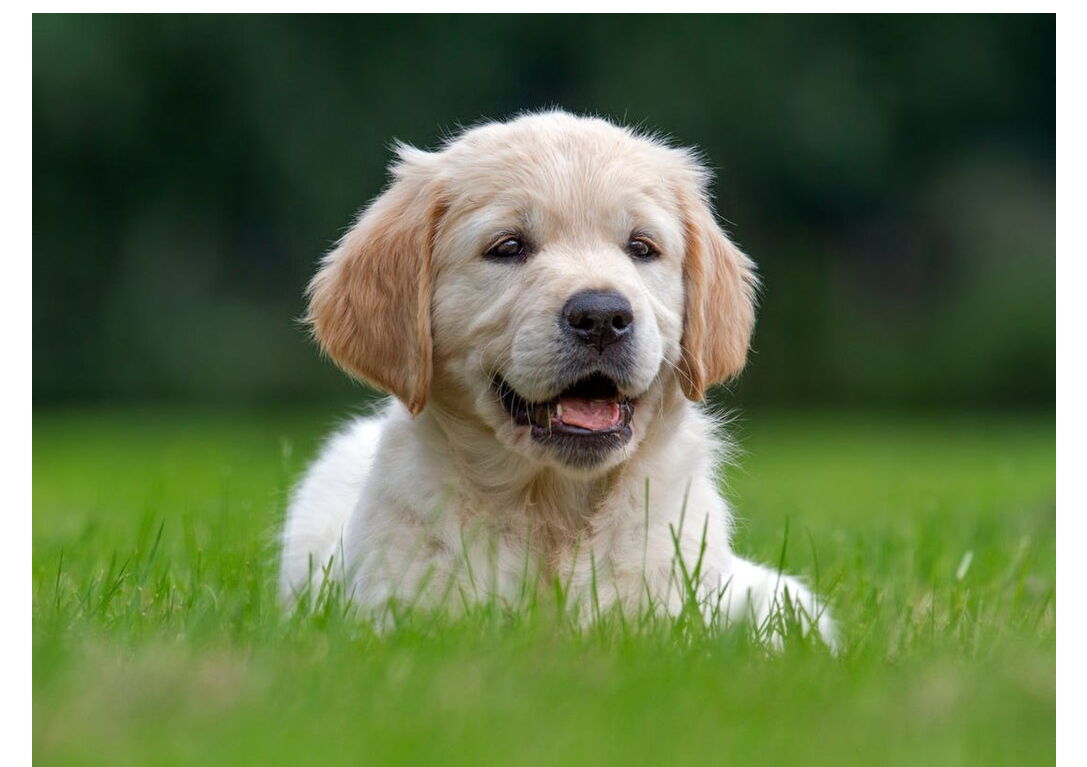
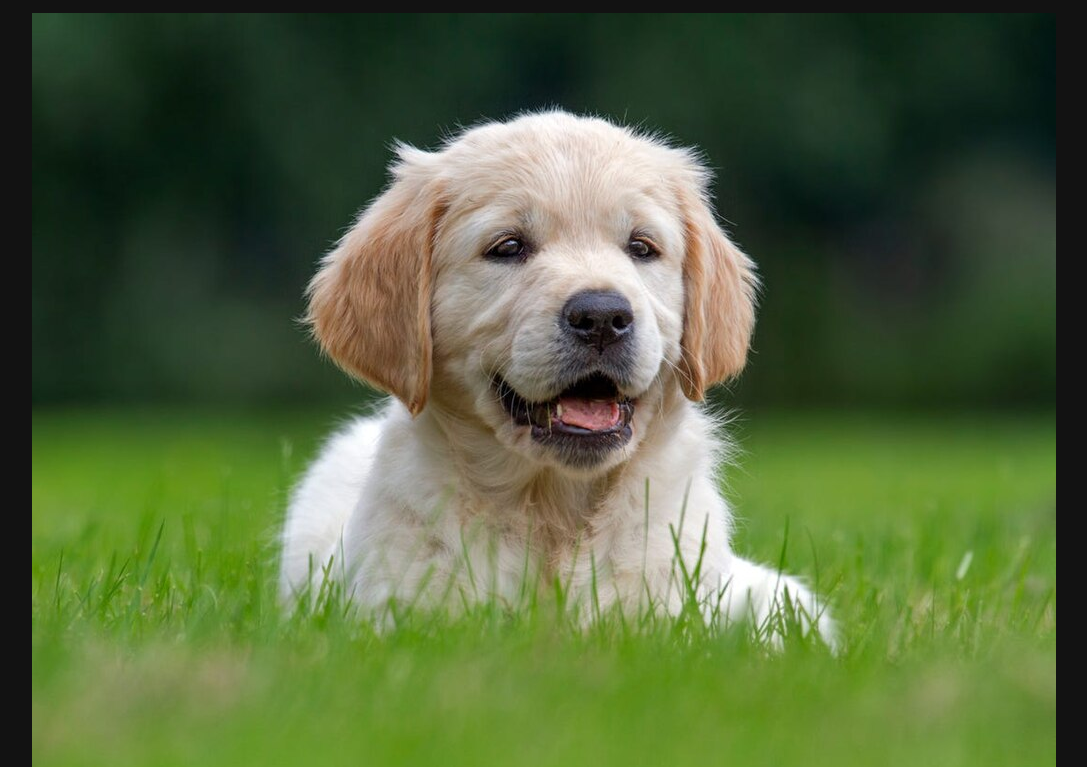
Before and after one commit to lmalottucsd/portfolio, a plain HTML site: page index.html in a window 1280 px wide. Shown: the part 364-1131 px from the top of the page, without its empty margins (150-1237 px from the left). Drawn offline with Linux system fonts and the light colour scheme.

Commit message:
added dark

```diff
--- a/style.css
+++ b/style.css
@@ -1,6 +1,6 @@
 html {
   --color-accent: oklch(56.411% 0.09253 204.546);
-  color-scheme: light dark;
+  color-scheme: dark;
 }
 
 body {
```
Also changed, not shown: index.html (+1 -1 lines).
